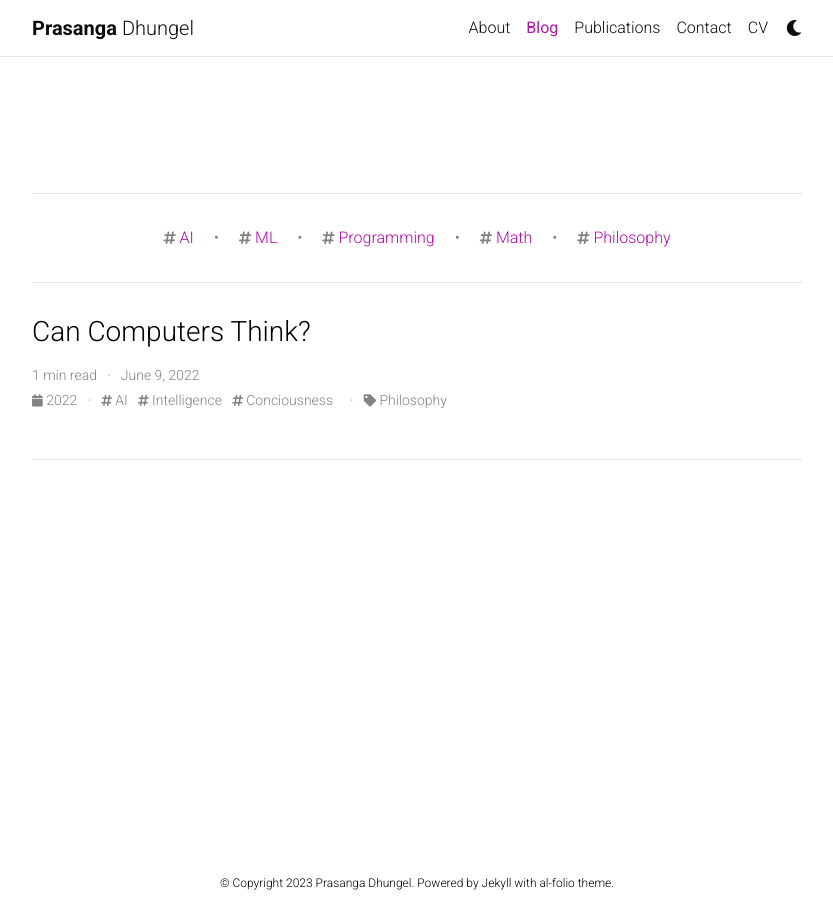
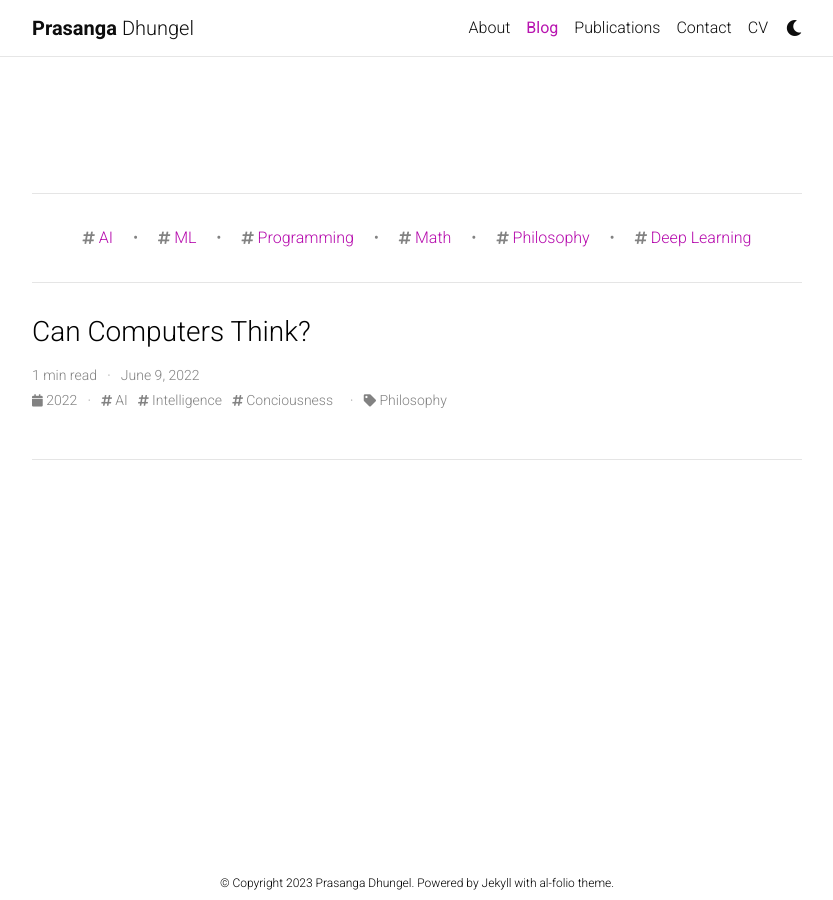
Before and after one commit to prasangadhungel/prasangadhungel.github.io, a Jekyll site: the page built from blog/index.html, in a window 1280 px wide. Shown: the whole page, without its empty margins (223-1056 px from the left). Built offline with Jekyll 4.4.1, drawn with Linux system fonts in a browser that asks for light colours; the list of posts is cut into pages by our own code; comment, search, counter and statistics services are not loaded; a style sheet for code colours, icons or effects is not loaded.

Commit message:
add tags

```diff
--- a/_config.yml
+++ b/_config.yml
@@ -237,7 +237,7 @@ jekyll-archives:
     tag: '/blog/tag/:name/'
     category: '/blog/category/:name/'
 
-display_tags: ['AI', 'ML', 'Programming', 'Math', 'Philosophy'] # this tags will be dispalyed on the front page of your blog
+display_tags: ['AI', 'ML', 'Programming', 'Math', 'Philosophy', 'Deep Learning'] # this tags will be dispalyed on the front page of your blog
 
 # -----------------------------------------------------------------------------
 # Jekyll Scholar
```
